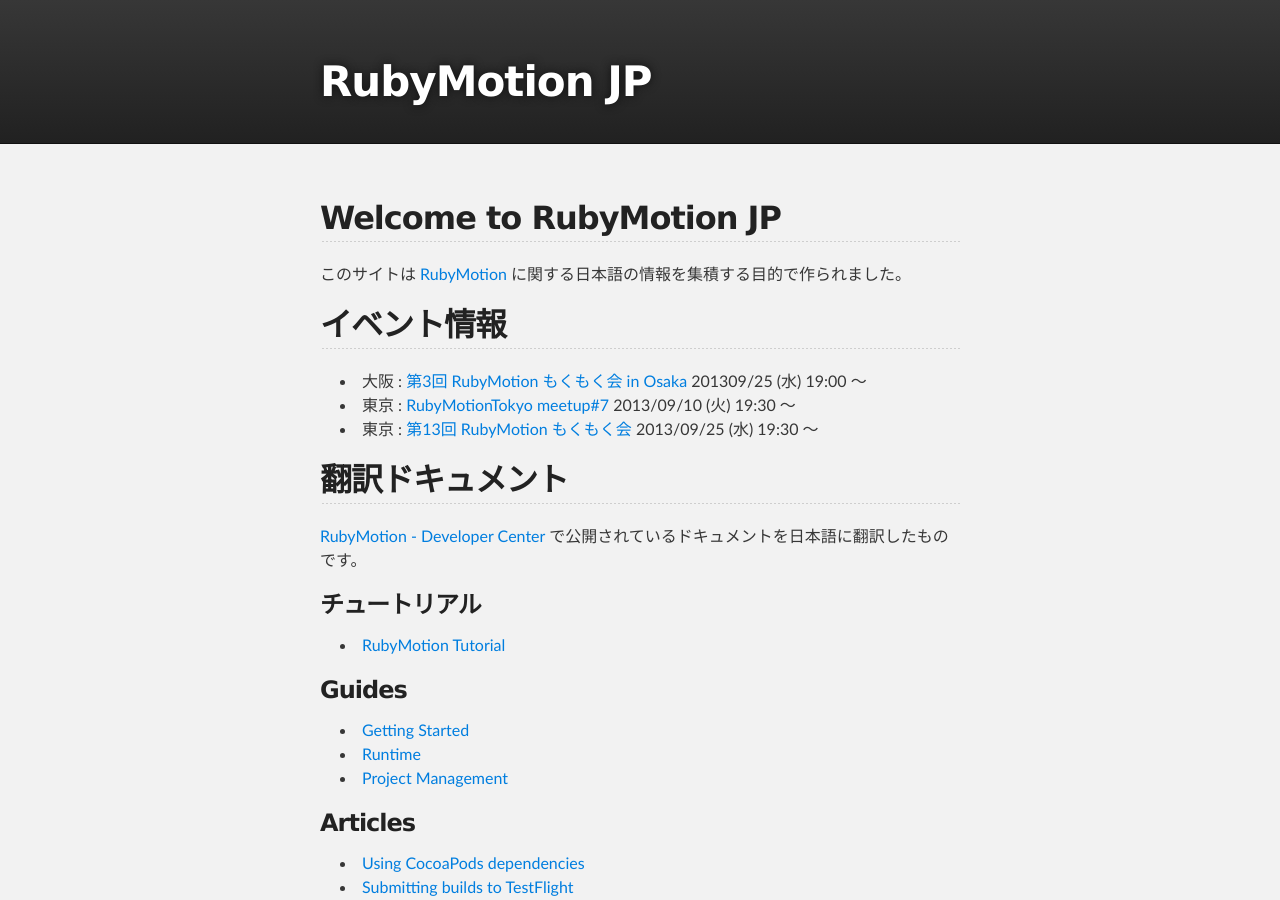
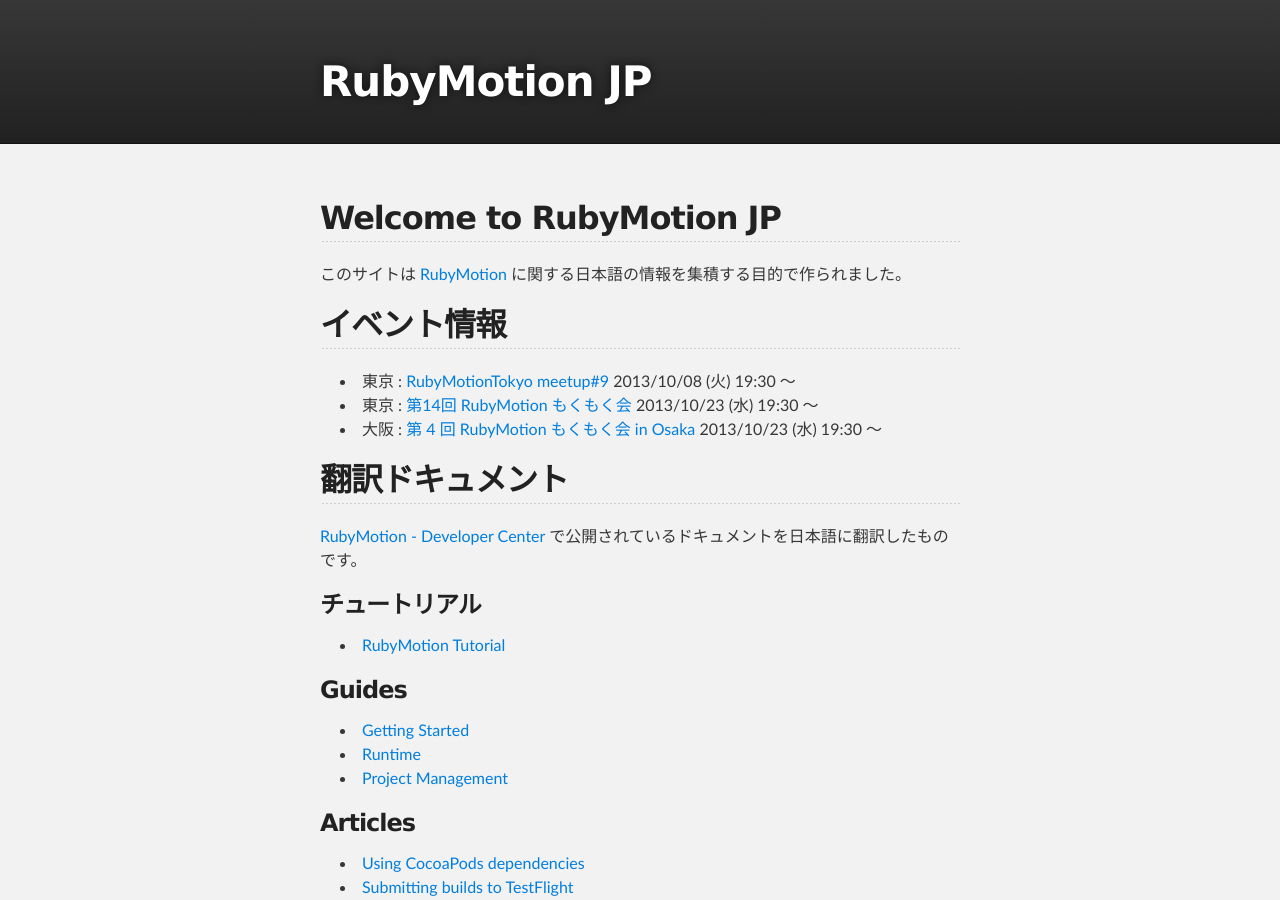
Before and after one commit to RubyMotionJP/rubymotionjp.github.com, a Jekyll site: the page built from index.md, in a window 1280 px wide and 900 px high. Built offline with Jekyll 4.4.1, drawn with Linux system fonts in a browser that asks for light colours.

Commit message:
Update events

```diff
--- a/index.md
+++ b/index.md
@@ -8,9 +8,9 @@
 このサイトは [RubyMotion](http://www.rubymotion.com/) に関する日本語の情報を集積する目的で作られました。
 
 ## イベント情報
-- 大阪 : [第3回 RubyMotion もくもく会 in Osaka](http://connpass.com/event/3450/) 201309/25 (水) 19:00 〜
-- 東京 : [RubyMotionTokyo meetup#7](http://rubymotion-tokyo.doorkeeper.jp/events/5652) 2013/09/10 (火) 19:30 〜
-- 東京 : [第13回 RubyMotion もくもく会](http://connpass.com/event/3277/) 2013/09/25 (水) 19:30 〜
+- 東京 : [RubyMotionTokyo meetup#9](http://rubymotion-tokyo.doorkeeper.jp/events/6396) 2013/10/08 (火) 19:30 〜
+- 東京 : [第14回 RubyMotion もくもく会](http://connpass.com/event/3556/) 2013/10/23 (水) 19:30 〜
+- 大阪 : [第 4 回 RubyMotion もくもく会 in Osaka](http://connpass.com/event/3557/) 2013/10/23 (水) 19:30 〜
 
 ## 翻訳ドキュメント
 [RubyMotion - Developer Center](http://www.rubymotion.com/developer-center/) で公開されているドキュメントを日本語に翻訳したものです。
```
